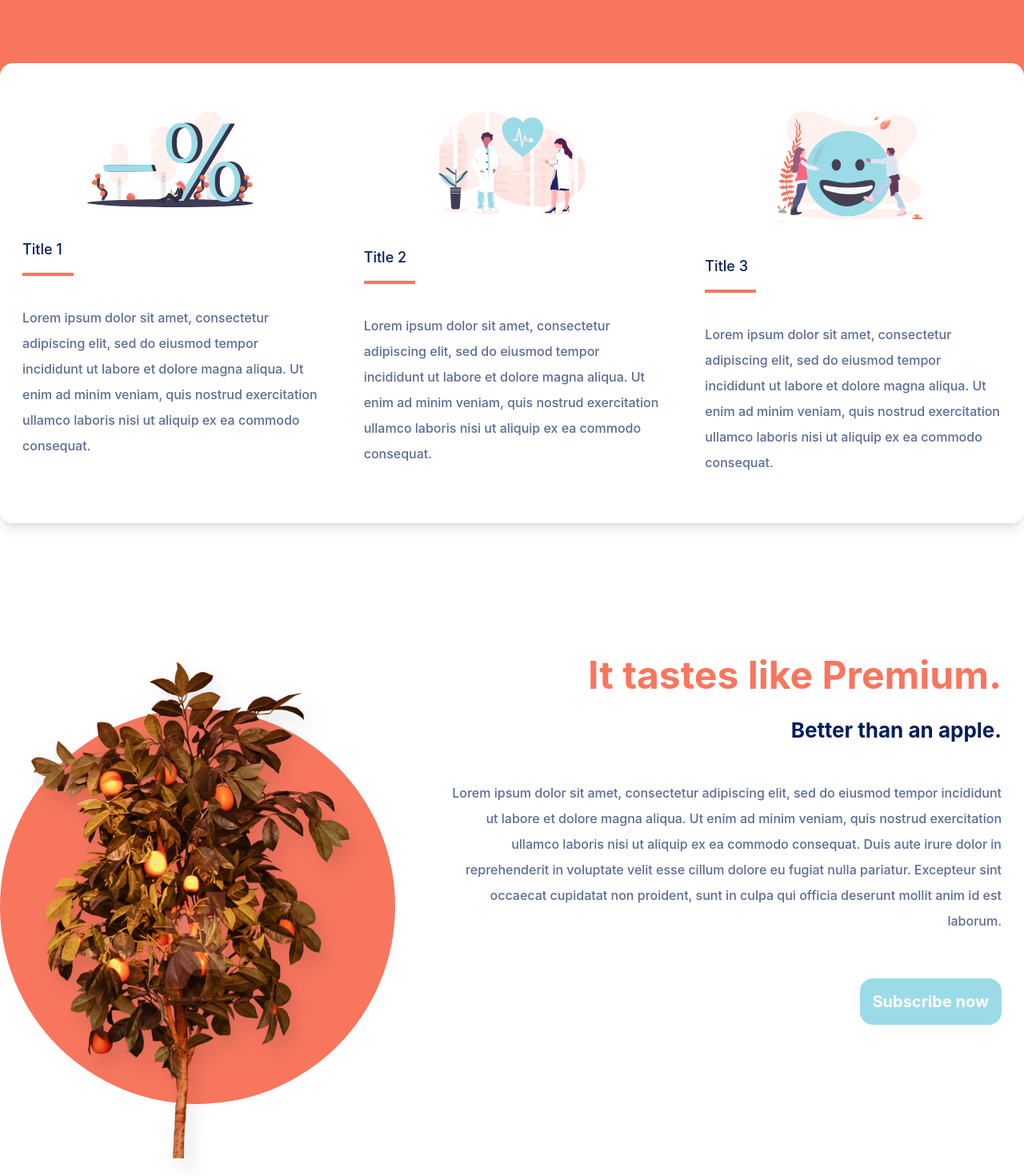
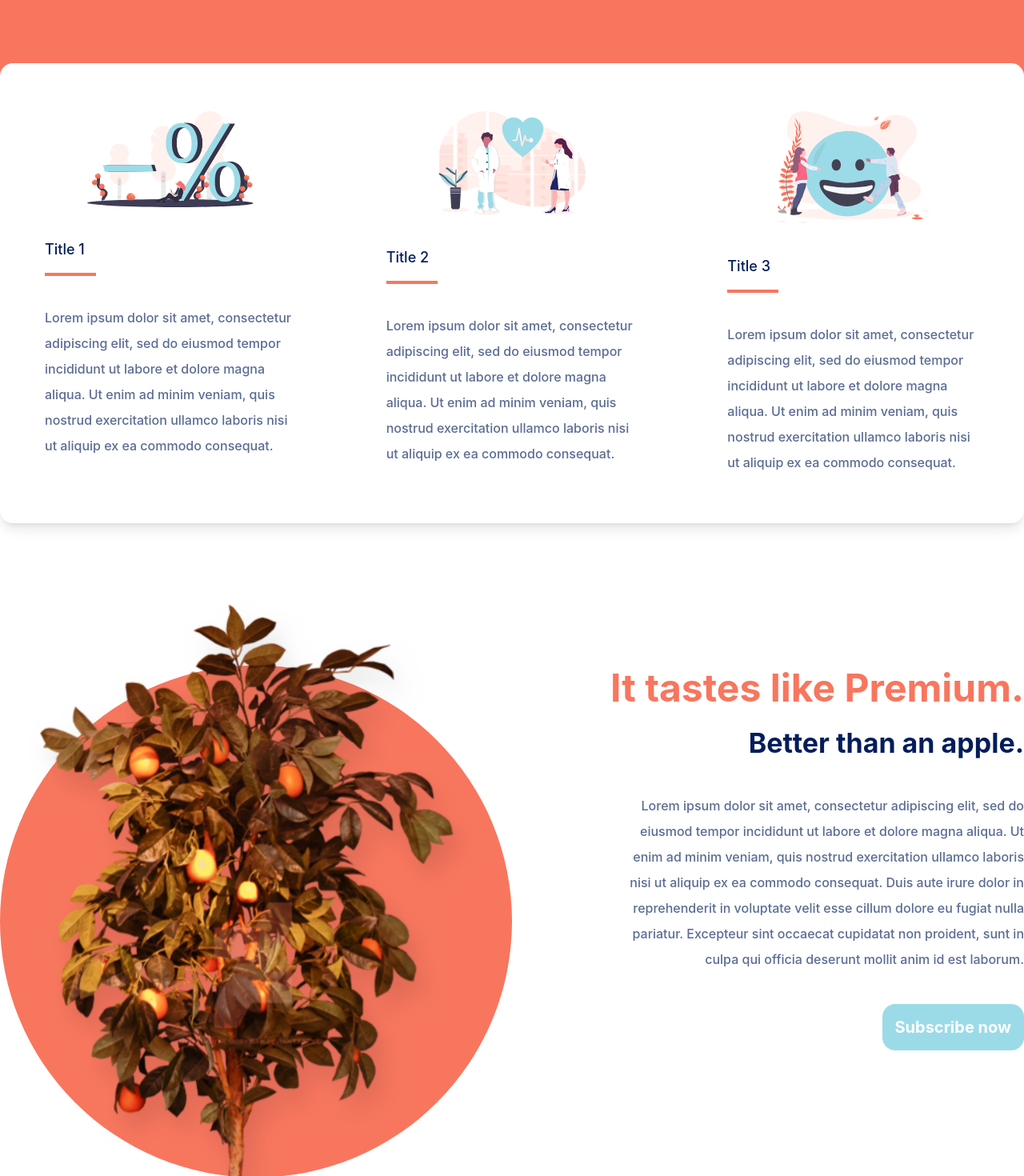
Before and after one commit to Sameliuk-O/pet-project-store, a React (Create React App) app: page /landing in a window 1280 px wide. Shown: the part 720-2190 px from the top of the page at 80% size. Built offline with nearby package versions, Linux system fonts and the light colour scheme.

Commit message:
feature: Create mobile version

```diff
--- a/src/components/landingComponents/ListInfo/ListInfo.tsx
+++ b/src/components/landingComponents/ListInfo/ListInfo.tsx
@@ -2,7 +2,7 @@ import { ILanding } from '../../../interface/ILanding';
 
 const ListInfo = ({ ...props }: ILanding) => {
   return (
-    <div className="sm:px-7">
+    <div className="sm:px-7 md:px-14">
       <div className="flex justify-center ">
         <img alt={props.title} className="pb-10" src={props.image} />
       </div>
--- a/src/components/landingComponents/PremiumSubscribe/PremiumSubscribe.tsx
+++ b/src/components/landingComponents/PremiumSubscribe/PremiumSubscribe.tsx
@@ -5,20 +5,24 @@ const PremiumSubscribe: React.FC = () => {
   return (
     <div className=" container m-auto mt-24">
       <div className="flex items-center mobile:flex-col lg:flex-row">
-        <img alt="orange tree" className="text-center mobile:hidden md:block " src={ORANGE_TREE} />
+        <img
+          alt="orange tree"
+          className="text-center mobile:hidden md:flex md:flex-1 "
+          src={ORANGE_TREE}
+        />
         <img
           alt="orange phone"
           className=" mobile:block mobile:w-[296px] mobile:pb-60px md:hidden"
           src={ORANGE_PHONE}
         />
-        <div className="flex-1 mobile:pb-118px mobile:text-center lg:pb-274px lg:pr-7 lg:pt-16 lg:text-right">
+        <div className="flex-1 mobile:pb-118px mobile:text-center lg:pb-274px lg:pt-16 lg:text-right">
           <p className=" font-bold text-custom-orange mobile:text-custom-30/40 lg:pb-4 lg:text-custom-48/60">
             It tastes like Premium.
           </p>
-          <p className="mb:text-custom-34/45 pb-5 font-bold text-dark-blue mobile:text-custom-26/45">
+          <p className="pb-5 font-bold text-dark-blue mobile:text-custom-26/45 md:text-custom-34/45">
             Better than an apple.
           </p>
-          <p className="text-custom-16/32 font-medium text-text-grey-blue mobile:pb-30px mobile:pt-2 sm:pl-10 lg:pb-14 lg:pl-16 lg:pt-5">
+          <p className=" text-custom-16/32 font-medium text-text-grey-blue mobile:pb-30px mobile:pt-2 sm:pl-10 lg:pb-40px lg:pl-36 lg:pt-5">
             Lorem ipsum dolor sit amet, consectetur adipiscing elit, sed do eiusmod tempor
             incididunt ut labore et dolore magna aliqua. Ut enim ad minim veniam, quis nostrud
             exercitation ullamco laboris nisi ut aliquip ex ea commodo consequat. Duis aute irure
--- a/tailwind.config.js
+++ b/tailwind.config.js
@@ -46,6 +46,7 @@ module.exports = {
       spacing: {
         '20px': '20px',
         '30px': '30px',
+        '40px': '40px',
         '60px': '60px',
         '72px': '72px',
         '118px': '118px',
```
